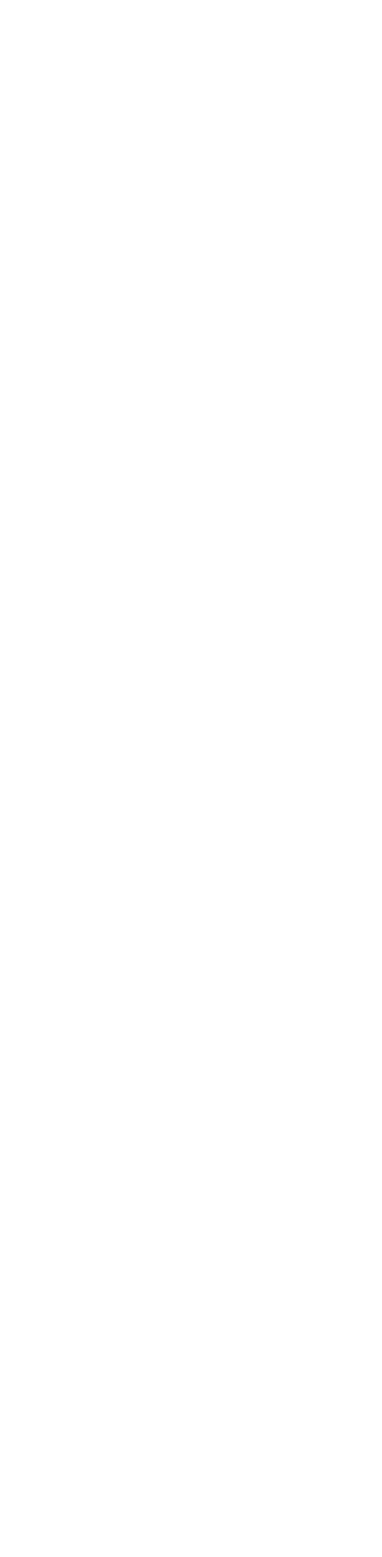
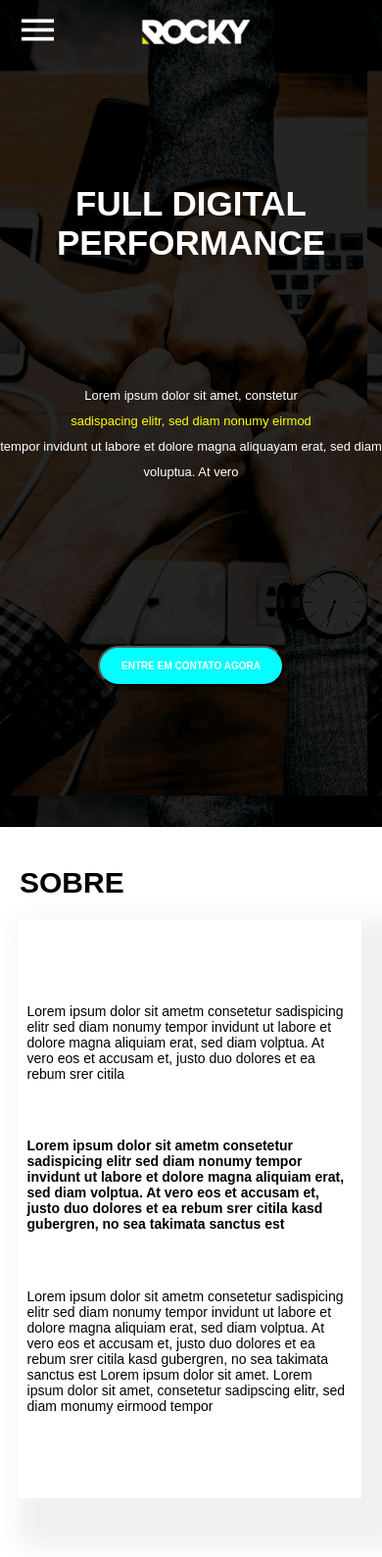
Before and after one commit to andersonarorjdev/Rcoky-layout, a plain HTML site: page index.html in a window 390 px wide. Shown: the whole page at 98% size. Before the commit the page ends 844 px from the top, so only its background shows below. Drawn offline with Linux system fonts and the light colour scheme.

Commit message:
Developed fistsection on mobile and about card

```diff
--- a/index.html
+++ b/index.html
@@ -5,8 +5,66 @@
     <meta http-equiv="X-UA-Compatible" content="IE=edge">
     <meta name="viewport" content="width=device-width, initial-scale=1.0">
     <title>Rcocky</title>
+    <link rel="stylesheet" href="./styles/responsive.css">
+    <link rel="stylesheet" href="./styles/reset.css">
 </head>
 <body>
+    <header>
+        <nav>
+            <button id="buttonShowMenu">
+                <img src="./src/assets/menu.svg" alt="Menu"/>
+            </button>
+            <img class="smallLogo" src="./src/assets/smalllogo.png" alt="Rcoky"/>
+        </nav>
+        <section id="Content">
+            <h1>FULL DIGITAL <br> PERFORMANCE</h1>
+            <p>Lorem ipsum dolor sit amet, constetur <br />
+                <span style="color: yellow;">sadispacing elitr, sed diam nonumy eirmod</span><br/>
+                tempor invidunt ut labore et dolore magna aliquayam erat, sed diam voluptua. At vero
+            </p>
+            <button>
+                ENTRE EM CONTATO AGORA
+            </button>
+        </section>
+    </header>
+    <main>
+        <section id="AboutSection">
+            <h1>SOBRE</h1>
+            <article id="ContainerArticle">
+                <p>
+                   <p>
+                    Lorem ipsum dolor sit ametm consetetur sadispicing elitr
+                    sed diam nonumy tempor invidunt ut labore et
+                    dolore magna aliquiam erat, sed diam volptua. At vero
+                    eos et accusam et, justo duo dolores et ea rebum srer citila
+                   </p>
 
+                    <p style="font-weight: bolder;">
+                        Lorem ipsum dolor sit ametm consetetur sadispicing elitr
+                        sed diam nonumy tempor invidunt ut labore et
+                        dolore magna aliquiam erat, sed diam volptua. At vero
+                        eos et accusam et, justo duo dolores et ea rebum srer citila
+                        kasd gubergren, no sea takimata sanctus est
+                    </p>
+
+                    <p>
+                        Lorem ipsum dolor sit ametm consetetur sadispicing elitr
+                        sed diam nonumy tempor invidunt ut labore et
+                        dolore magna aliquiam erat, sed diam volptua. At vero
+                        eos et accusam et, justo duo dolores et ea rebum srer citila
+                        kasd gubergren, no sea takimata sanctus est Lorem ipsum
+                        dolor sit amet. Lorem ipsum dolor sit amet, consetetur
+                        sadipscing elitr, sed diam monumy eirmood tempor
+                    </p>
+                </p>
+            </article>
+        </section>
+        <section id="ServicesSection">
+
+        </section>
+    </main>
+    <footer>
+
+    </footer>
 </body>
 </html>
--- a/styles/reset.css
+++ b/styles/reset.css
@@ -0,0 +1,9 @@
+*{
+    padding:0px;
+    margin: 0px;
+    box-sizing: border-box;
+}
+
+body{
+    font-family: sans-serif;
+}
--- a/styles/responsive.css
+++ b/styles/responsive.css
@@ -0,0 +1,159 @@
+header{
+    max-width: 100vw;
+
+    width: 100vw;
+    height:100vh;
+
+    background-image: url('../src/images/smallbanner.png');
+}
+
+nav{
+    display:flex;
+    align-items: center;
+    justify-content:flex-start;
+
+    padding:14px 20px;
+}
+
+#buttonShowMenu{
+    width: 36px;
+    height:auto;
+
+    background:none;
+    border:none
+}
+
+#buttonShowMenu > img{
+    width:33px;
+    height: auto;
+}
+
+.smallLogo{
+    margin:0px 0px 0px 25%;
+}
+
+#Content{
+    height:90%;
+
+    display: flex;
+    flex-direction: column;
+    align-items: center;
+    justify-content: space-evenly;
+}
+
+#Content > h1{
+    color:#FFFFFF;
+    font-weight: bolder;
+    font-size:35px;
+    text-align: center;
+}
+
+#Content > p{
+    color:#FFFFFF;
+    text-align: center;
+    font-size: 13px;
+    line-height:2;
+
+    margin:0px 0px 40px 0px;
+
+    padding:0px 0px;
+
+}
+
+#Content > button{
+    background: cyan;
+    color:#ffffff;
+
+    font-size: 10px;
+    font-weight: bolder;
+
+    border-radius: 40px;
+    padding:13px 22px;
+}
+
+#AboutSection{
+    margin:40px 0px;
+    width: 99vw;
+   display: flex;
+   align-items: center;
+   flex-direction: column;
+}
+
+#AboutSection > h1{
+    font-size: 30px;
+    font-weight: bolder;
+    margin-left: 20px;
+    align-self: flex-start;
+}
+
+#ContainerArticle{
+    margin:20px 0px;
+
+    height: 70vh;
+    width: 90vw;
+
+    display: flex;
+    flex-direction: column;
+    justify-content: space-around;
+    align-items: center;
+
+    box-shadow: 25px 25px 25px 25px #f0f0f0;
+}
+
+#ContainerArticle > p{
+    padding:0px 10px;
+    font-size: 14px;
+}
+
+#ServicesSection{
+    width: 99vw;
+    font-display: flex;
+    align-items: center;
+    justify-content: center;
+}
+
+#ServicesSection > h1{
+    margin:10px 0px 40px 0px;
+}
+
+.ServiceCards{
+    height: 100%;
+
+    display: flex;
+    flex-wrap: wrap;
+    justify-content: space-between;
+    align-items: center;
+}
+.Cards{
+    display: flex;
+    flex-direction: column;
+    justify-content: center;
+    align-items: center;
+
+    padding:0px 40px;
+
+    width: 380px;
+    height: 311px;
+
+
+}
+.Cards:nth-child(1){
+    background-image: url('../src/assets/smallfrstcard.png');
+}
+.Cards:nth-child(2){
+    background-image: url('../src/assets/smallscdcard.png');
+}
+.Cards:nth-child(3){
+    background-image: url('../src/assets/smalltrdcard.png');
+}
+
+.Cards > h1{
+    color:yellow;
+}
+
+.Cards > p{
+    color: whitesmoke;
+}
+@media(max-width:458px){
+
+}
```
Also changed, not shown: src/assets/menu.svg (added), src/assets/shorcut-Icon.png (added).
